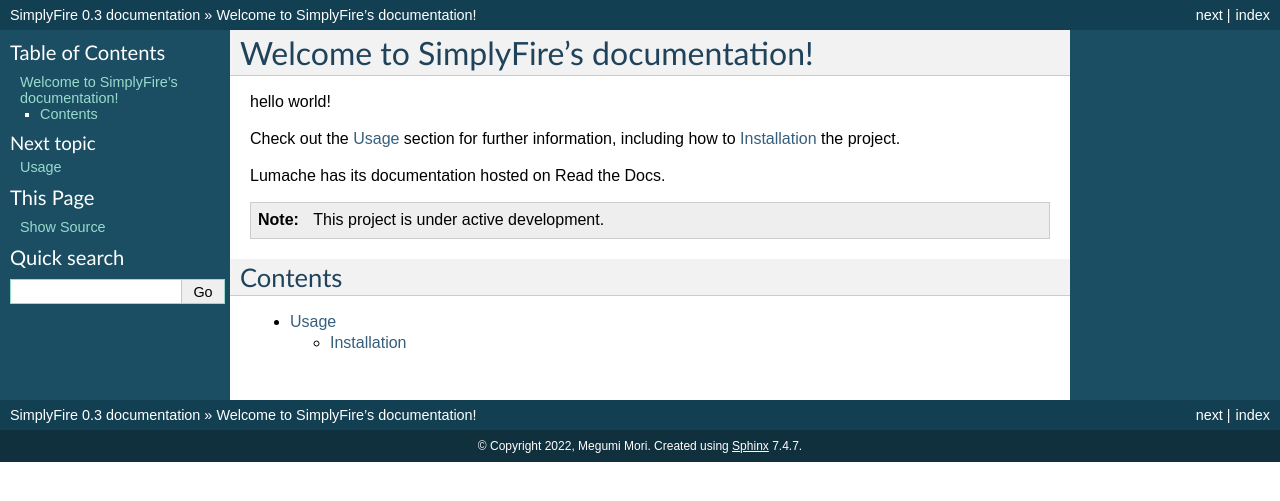
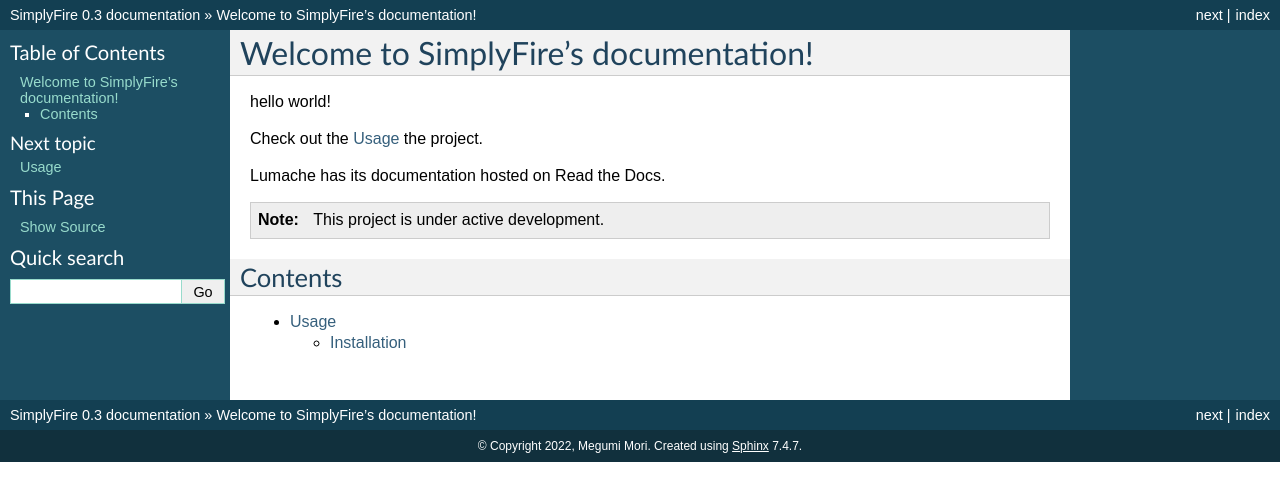
Before and after one commit to megumi-mori/SimplyFire-beta, a Sphinx documentation site: the page built from docs/source/index.rst, in a window 1280 px wide. Shown: the top 501 px of the page. Built offline with Sphinx 7.4.7, drawn with Linux system fonts in a browser that asks for light colours.

```diff
--- a/docs/source/index.rst
+++ b/docs/source/index.rst
@@ -3,8 +3,7 @@ Welcome to SimplyFire's documentation!
 
 hello world!
 
-Check out the :doc:`usage` section for further information, including
-how to :ref:`installation` the project.
+Check out the :doc:`usage` the project.
 
 Lumache has its documentation hosted on Read the Docs.
 
```
Also changed, not shown: .readthedocs.yaml (deleted).
